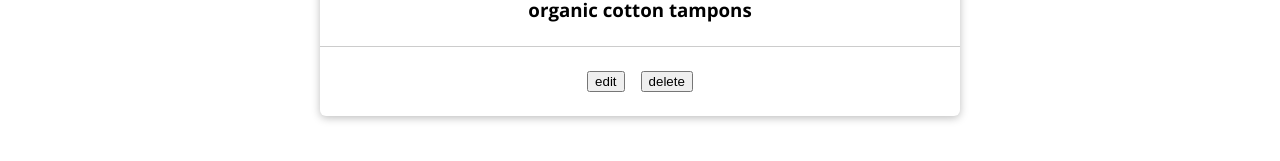
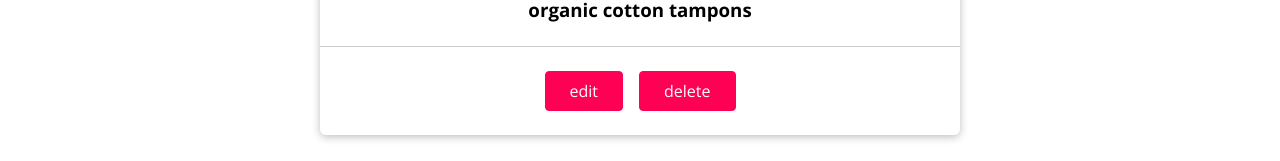
Before and after one commit to lilyshowlader/girly.share, a React (Create React App) app: page /userthree/products in a window 1280 px wide. Shown: the part 445-606 px from the top of the page. Built offline with nearby package versions, Linux system fonts and the light colour scheme.

Commit message:
add button jsx and button css

```diff
--- a/src/products/components/ProductItem.jsx
+++ b/src/products/components/ProductItem.jsx
@@ -1,7 +1,7 @@
 import React from 'react'
 import './ProductItem.css'
 import Card from '../../shared/components/UIElements/Card'
-
+import Button from '../../shared/components/FormElements/Button'
 
 export default function ProductItem(props) {
 	return (
@@ -19,8 +19,8 @@
 			<p>{props.link}</p>
 		</div>
 		<div className='product-item__actions'>
-			<button>edit</button>
-			<button>delete</button>
+			<Button>edit</Button>
+			<Button>delete</Button>
 		</div>
 		</Card>
 
--- /dev/null
+++ b/src/shared/components/FormElements/Button.css
@@ -0,0 +1,61 @@
+.button {
+  font: inherit;
+  padding: 0.5rem 1.5rem;
+  border: 1px solid #ff0055;
+  border-radius: 4px;
+  background: #ff0055;
+  color: white;
+  cursor: pointer;
+  margin-right: 1rem;
+  text-decoration: none;
+  display: inline-block;
+}
+
+.button:focus {
+  outline: none;
+}
+
+.button:hover,
+.button:active {
+  background: #ff4382;
+  border-color: #ff4382;
+}
+
+.button--inverse {
+  background: transparent;
+  color: #ff0055;
+}
+
+.button--inverse:hover,
+.button--inverse:active {
+  color: white;
+  background: #ff0055;
+}
+
+.button--danger {
+  background: #830000;
+  border-color: #830000;
+}
+
+.button--danger:hover,
+.button--danger:active {
+  background: #f34343;
+  border-color: #f34343;
+}
+
+.button:disabled,
+.button:hover:disabled,
+.button:active:disabled {
+  background: #ccc;
+  color: #979797;
+  border-color: #ccc;
+  cursor: not-allowed;
+}
+
+.button--small {
+  font-size: 0.8rem;
+}
+
+.button--big {
+  font-size: 1.5rem;
+}
--- /dev/null
+++ b/src/shared/components/FormElements/Button.js
@@ -0,0 +1,43 @@
+import React from 'react';
+import { Link } from 'react-router-dom';
+
+import './Button.css';
+
+const Button = props => {
+  if (props.href) {
+    return (
+      <a
+        className={`button button--${props.size || 'default'} ${props.inverse &&
+          'button--inverse'} ${props.danger && 'button--danger'}`}
+        href={props.href}
+      >
+        {props.children}
+      </a>
+    );
+  }
+  if (props.to) {
+    return (
+      <Link
+        to={props.to}
+        exact={props.exact}
+        className={`button button--${props.size || 'default'} ${props.inverse &&
+          'button--inverse'} ${props.danger && 'button--danger'}`}
+      >
+        {props.children}
+      </Link>
+    );
+  }
+  return (
+    <button
+      className={`button button--${props.size || 'default'} ${props.inverse &&
+        'button--inverse'} ${props.danger && 'button--danger'}`}
+      type={props.type}
+      onClick={props.onClick}
+      disabled={props.disabled}
+    >
+      {props.children}
+    </button>
+  );
+};
+
+export default Button;
```
